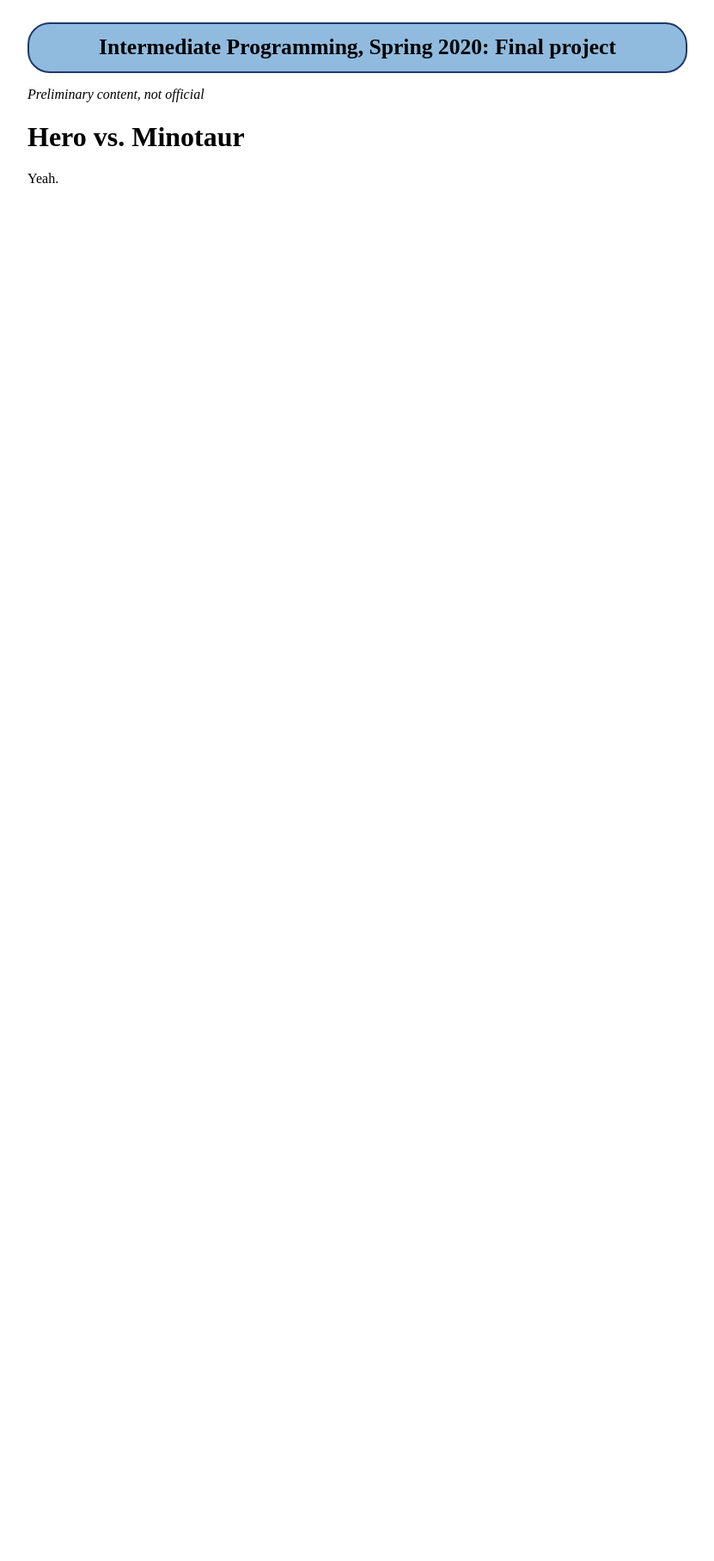
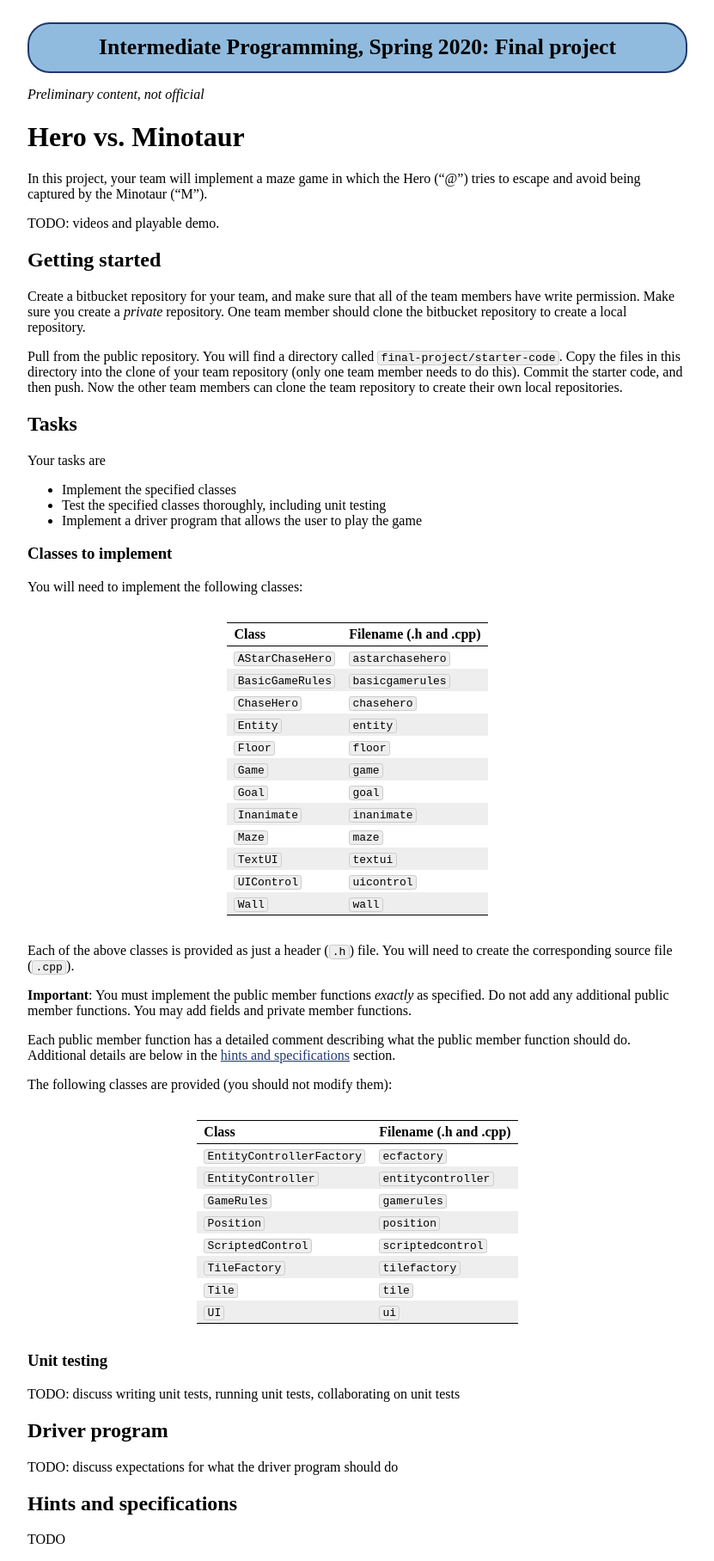
Before and after one commit to jhuintprog/spring2020, a Jekyll site: the page built from finproj/index.md, in a window 1280 px wide. Shown: the whole page at 86% size, without its empty margins (224-1055 px from the left). Built offline with Jekyll 4.4.1, drawn with Linux system fonts in a browser that asks for light colours; before the commit the page ends 900 px from its top, so only the background shows below that.

Commit message:
more content

```diff
--- a/finproj/index.md
+++ b/finproj/index.md
@@ -7,4 +7,75 @@ title: "Final project"
 
 # Hero vs. Minotaur
 
-Yeah.
+In this project, your team will implement a maze game in which the Hero ("@") tries to escape and avoid being captured by the Minotaur ("M").
+
+TODO: videos and playable demo.
+
+## Getting started
+
+Create a bitbucket repository for your team, and make sure that all of the team members have write permission.  Make sure you create a *private* repository.  One team member should clone the bitbucket repository to create a local repository.
+
+Pull from the public repository.  You will find a directory called `final-project/starter-code`.  Copy the files in this directory into the clone of your team repository (only one team member needs to do this).  Commit the starter code, and then push.  Now the other team members can clone the team repository to create their own local repositories.
+
+## Tasks
+
+Your tasks are
+
+* Implement the specified classes
+* Test the specified classes thoroughly, including unit testing
+* Implement a driver program that allows the user to play the game
+
+### Classes to implement
+
+You will need to implement the following classes:
+
+Class             | Filename (.h and .cpp)
+----------------- | ----------------------
+`AStarChaseHero`  | `astarchasehero`
+`BasicGameRules`  | `basicgamerules`
+`ChaseHero`       | `chasehero`
+`Entity`          | `entity`
+`Floor`           | `floor`
+`Game`            | `game`
+`Goal`            | `goal`
+`Inanimate`       | `inanimate`
+`Maze`            | `maze`
+`TextUI`          | `textui`
+`UIControl`       | `uicontrol`
+`Wall`            | `wall`
+
+Each of the above classes is provided as just a header (`.h`) file. You will need to create the corresponding source file (`.cpp`).
+
+**Important**: You must implement the public member functions *exactly* as specified.  Do not add any additional public member functions.  You may add fields and private member functions.
+
+Each public member function has a detailed comment describing what the public member function should do.  Additional details are below in the [hints and specifications](#hints-and-specifications) section.
+
+The following classes are provided (you should not modify them):
+
+Class                     | Filename (.h and .cpp)
+------------------------- | ----------------------
+`EntityControllerFactory` | `ecfactory`
+`EntityController`        | `entitycontroller`
+`GameRules`               | `gamerules`
+`Position`                | `position`
+`ScriptedControl`         | `scriptedcontrol`
+`TileFactory`             | `tilefactory`
+`Tile`                    | `tile`
+`UI`                      | `ui`
+
+### Unit testing
+
+TODO: discuss writing unit tests, running unit tests, collaborating on unit tests
+
+## Driver program
+
+TODO: discuss expectations for what the driver program should do
+
+<!--
+ | `tctestpp`
+-->
+
+
+## Hints and specifications
+
+TODO
```
